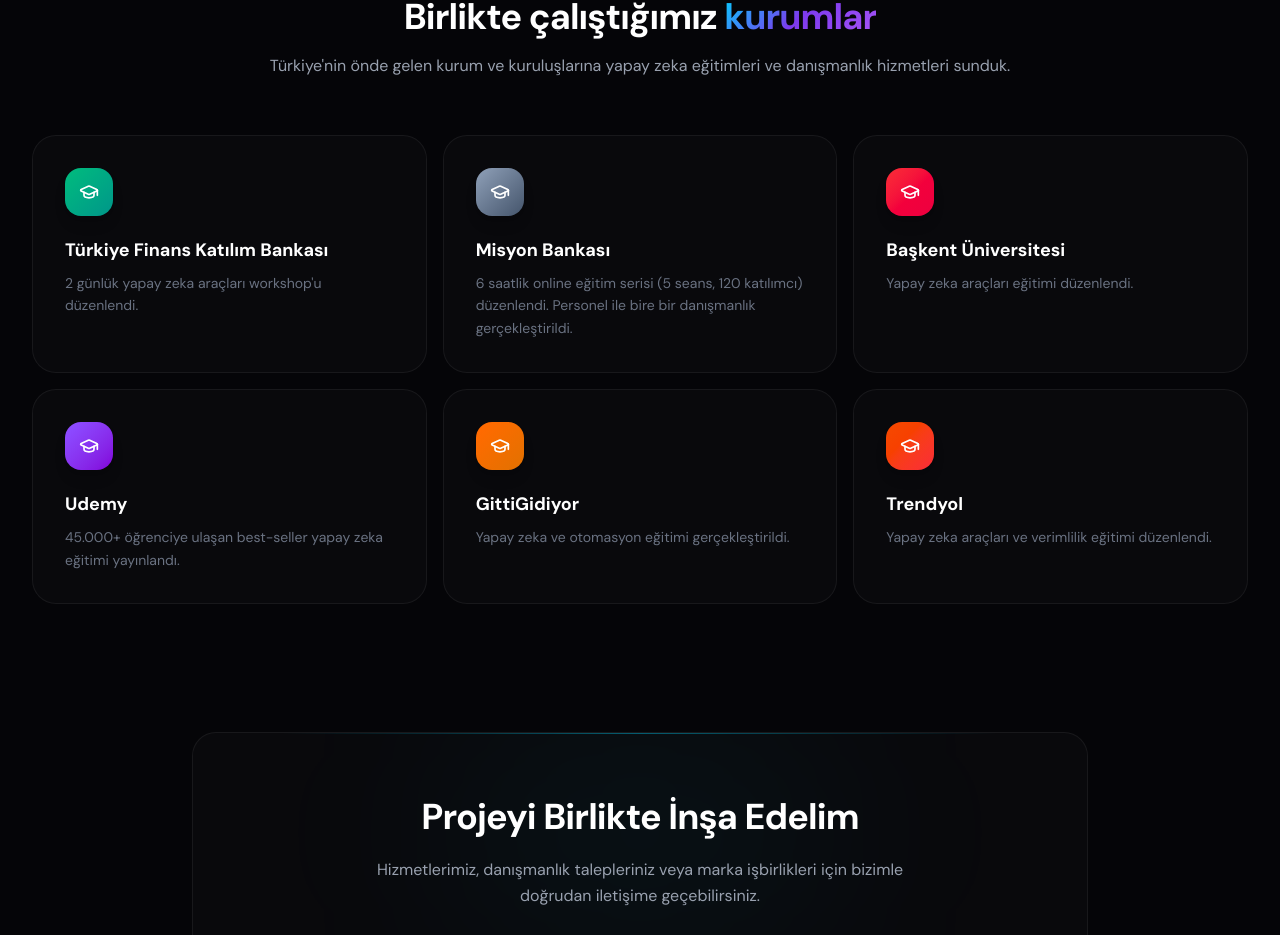
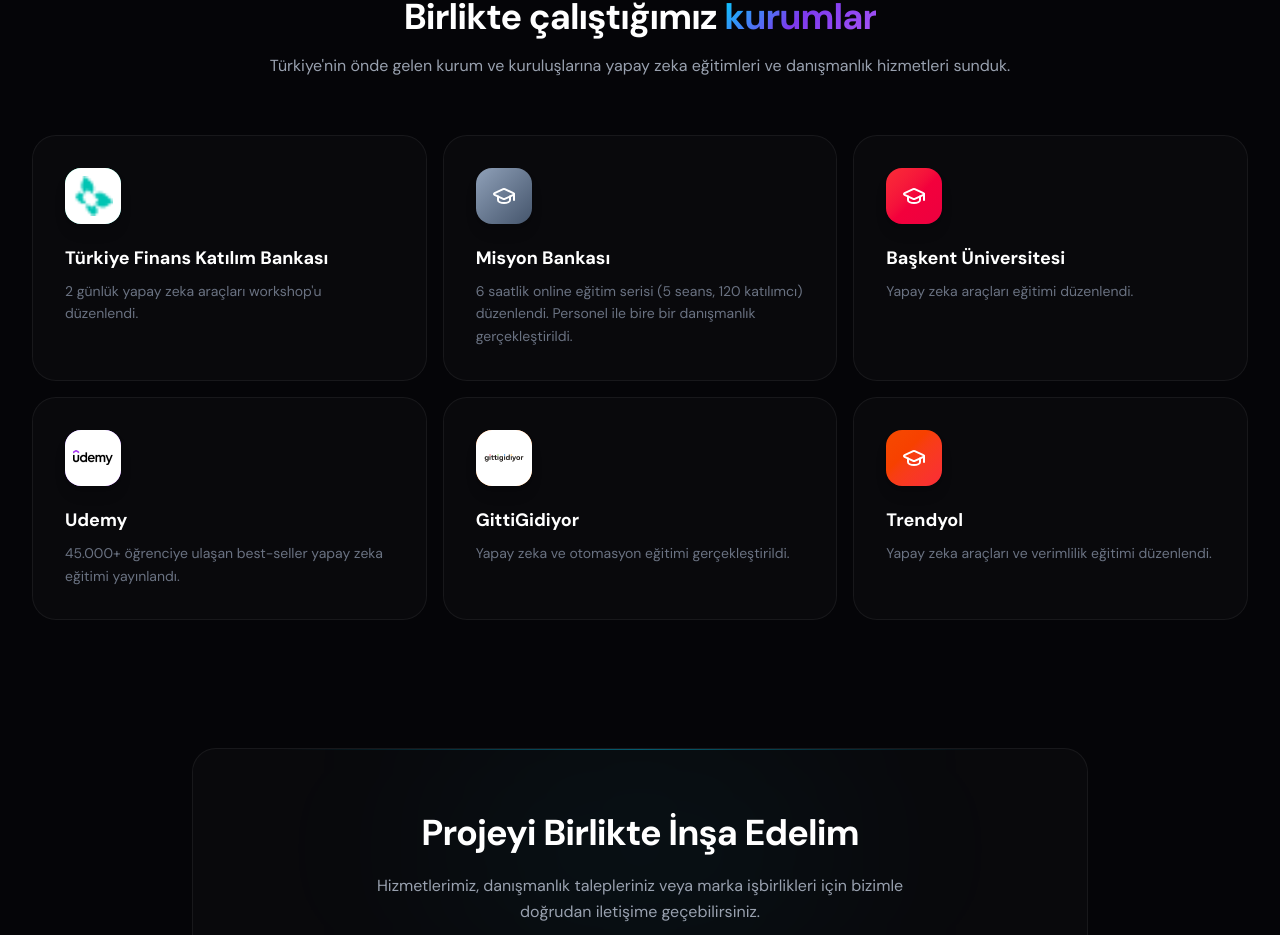
Before and after one commit to dolunayozerennn/Dolunay_AI_Website, a Next.js app: page /cozumler/hizmetler in a window 1280 px wide. Shown: the part 1320-2255 px from the top of the page. Built offline with nearby package versions, Linux system fonts and the light colour scheme; a web font is replaced by a local one.

Commit message:
fix(ui): add team members avatars and restore corporate logos properly

```diff
--- a/src/app/egitimler/kurumsal-egitimler/page.tsx
+++ b/src/app/egitimler/kurumsal-egitimler/page.tsx
@@ -19,7 +19,8 @@ const educationClients = [
     desc: '2 günlük yapay zeka araçları workshop\'u düzenlendi.',
     gradient: 'from-emerald-500 to-teal-600',
     bgGlow: 'rgba(52, 211, 153, 0.12)',
-    logoDomain: 'turkiyefinans.com.tr'
+    logoDomain: 'turkiyefinans.com.tr',
+    logo: '/images/logos/turkiye-finans-logo.png'
   },
   {
     name: 'Misyon Bankası',
@@ -40,14 +41,16 @@ const educationClients = [
     desc: '45.000+ öğrenciye ulaşan best-seller yapay zeka eğitimi yayınlandı.',
     gradient: 'from-violet-500 to-purple-700',
     bgGlow: 'rgba(139, 92, 246, 0.12)',
-    logoDomain: 'udemy.com'
+    logoDomain: 'udemy.com',
+    logo: '/images/logos/Udemy_logo.svg (1).png'
   },
   {
     name: 'GittiGidiyor',
     desc: 'Yapay zeka ve otomasyon eğitimi gerçekleştirildi.',
     gradient: 'from-orange-500 to-amber-600',
     bgGlow: 'rgba(249, 115, 22, 0.12)',
-    logoDomain: 'gittigidiyor.com'
+    logoDomain: 'gittigidiyor.com',
+    logo: '/images/logos/images (8) copy 2.png'
   },
   {
     name: 'Trendyol',
@@ -93,9 +96,15 @@ function RefCard({ client, index }: { client: typeof educationClients[0]; index:
       <div className="relative z-10">
         {/* Icon + Name */}
         <div className={`w-14 h-14 rounded-2xl bg-gradient-to-br ${client.gradient} flex items-center justify-center text-white shadow-lg mb-5 group-hover:scale-110 transition-transform duration-500 overflow-hidden`}>
-          {!imgError && client.logoDomain ? (
+          {client.logo ? (
             <img
-              src={`https://www.google.com/s2/favicons?sz=128&domain=${client.logoDomain}`}
+              src={client.logo}
+              alt={`${client.name} logo`}
+              className="w-full h-full object-contain bg-white p-2"
+            />
+          ) : !imgError && client.logoDomain ? (
+            <img
+              src={`https://www.google.com/s2/favicons?domain=${client.logoDomain}&sz=128`}
               alt={`${client.name} logo`}
               className="w-full h-full object-cover bg-white p-1.5"
               onError={() => setImgError(true)}
--- a/src/app/hakkimizda/page.tsx
+++ b/src/app/hakkimizda/page.tsx
@@ -22,12 +22,12 @@ const scaleIn = {
 };
 
 const teamMembers = [
-  { name: 'Ceren', role: 'Partnership Manager', type: 'human' as const, initial: 'C', color: 'from-pink-500 to-rose-600' },
-  { name: 'Sarper', role: 'Social Media Ads Manager', type: 'human' as const, initial: 'S', color: 'from-blue-500 to-indigo-600' },
-  { name: 'Ece', role: 'Sales Specialist', type: 'human' as const, initial: 'E', color: 'from-purple-500 to-violet-600' },
-  { name: 'Berke', role: 'Video Editor', type: 'human' as const, initial: 'B', color: 'from-orange-500 to-amber-600' },
-  { name: 'Savaş', role: 'B2B Operations Lead', type: 'human' as const, initial: 'S', color: 'from-teal-500 to-emerald-600' },
-  { name: 'Okan', role: 'B2B Automation Lead', type: 'human' as const, initial: 'O', color: 'from-cyan-500 to-blue-600' },
+  { name: 'Ceren', role: 'Partnership Manager', type: 'human' as const, initial: 'C', color: 'from-pink-500 to-rose-600', avatar: '/images/team/ceren.jpeg' },
+  { name: 'Sarper', role: 'Social Media Ads Manager', type: 'human' as const, initial: 'S', color: 'from-blue-500 to-indigo-600', avatar: '/images/team/sarper.jpg' },
+  { name: 'Ece', role: 'Sales Specialist', type: 'human' as const, initial: 'E', color: 'from-purple-500 to-violet-600', avatar: '/images/team/ece.jpeg' },
+  { name: 'Berke', role: 'Video Editor', type: 'human' as const, initial: 'B', color: 'from-orange-500 to-amber-600', avatar: '/images/team/berke.jpeg' },
+  { name: 'Savaş', role: 'B2B Operations Lead', type: 'human' as const, initial: 'S', color: 'from-teal-500 to-emerald-600', avatar: '/images/team/savas.jpeg' },
+  { name: 'Okan', role: 'B2B Automation Lead', type: 'human' as const, initial: 'O', color: 'from-cyan-500 to-blue-600', avatar: '/images/team/okan.jpg' },
   { name: 'Bobby', role: 'Designer', type: 'ai' as const, initial: '🎨', color: 'from-pink-400 to-purple-500', avatar: '/team/bobby_ai.png' },
   { name: 'Gipsy', role: 'Web Site Developer', type: 'ai' as const, initial: '💻', color: 'from-cyan-400 to-blue-500', avatar: '/team/gipsy_ai.png' },
   { name: 'Daisy', role: 'Customer Support', type: 'ai' as const, initial: '💬', color: 'from-green-400 to-emerald-500', avatar: '/team/daisy_ai.png' },
--- a/src/components/sections/ServicesSection.tsx
+++ b/src/components/sections/ServicesSection.tsx
@@ -2,7 +2,7 @@
 
 import { motion } from 'framer-motion'
 import { Search, Target, Settings, CheckCircle2, ArrowUpRight, Building2, GraduationCap } from 'lucide-react'
-import { useRef } from 'react'
+import { useRef, useState } from 'react'
 import type { MouseEvent } from 'react'
 
 const fadeUp = {
@@ -41,41 +41,52 @@ const educationClients = [
     desc: '2 günlük yapay zeka araçları workshop\'u düzenlendi.',
     gradient: 'from-emerald-500 to-teal-600',
     bgGlow: 'rgba(52, 211, 153, 0.12)',
+    logoDomain: 'turkiyefinans.com.tr',
+    logo: '/images/logos/turkiye-finans-logo.png'
   },
   {
     name: 'Misyon Bankası',
     desc: '6 saatlik online eğitim serisi (5 seans, 120 katılımcı) düzenlendi. Personel ile bire bir danışmanlık gerçekleştirildi.',
     gradient: 'from-slate-400 to-slate-600',
     bgGlow: 'rgba(148, 163, 184, 0.12)',
+    logoDomain: 'misyon.com.tr'
   },
   {
     name: 'Başkent Üniversitesi',
     desc: 'Yapay zeka araçları eğitimi düzenlendi.',
     gradient: 'from-red-500 to-rose-600',
     bgGlow: 'rgba(239, 68, 68, 0.12)',
+    logoDomain: 'baskent.edu.tr'
   },
   {
     name: 'Udemy',
     desc: '45.000+ öğrenciye ulaşan best-seller yapay zeka eğitimi yayınlandı.',
     gradient: 'from-violet-500 to-purple-700',
     bgGlow: 'rgba(139, 92, 246, 0.12)',
+    logoDomain: 'udemy.com',
+    logo: '/images/logos/Udemy_logo.svg (1).png'
   },
   {
     name: 'GittiGidiyor',
     desc: 'Yapay zeka ve otomasyon eğitimi gerçekleştirildi.',
     gradient: 'from-orange-500 to-amber-600',
     bgGlow: 'rgba(249, 115, 22, 0.12)',
+    logoDomain: 'gittigidiyor.com',
+    logo: '/images/logos/images (8) copy 2.png'
   },
   {
     name: 'Trendyol',
     desc: 'Yapay zeka araçları ve verimlilik eğitimi düzenlendi.',
     gradient: 'from-orange-600 to-red-500',
     bgGlow: 'rgba(234, 88, 12, 0.12)',
+    logoDomain: 'trendyol.com'
   },
 ]
 
 function RefCard({ client, index }: { client: typeof educationClients[0]; index: number }) {
   const cardRef = useRef<HTMLDivElement>(null)
+    const [imgError, setImgError] = useState(false)
+
   const handleMouse = (e: MouseEvent) => {
     if (!cardRef.current) return
     const rect = cardRef.current.getBoundingClientRect()
@@ -102,8 +113,23 @@ function RefCard({ client, index }: { client: typeof educationClients[0]; index:
         style={{ background: client.bgGlow }}
       />
       <div className="relative z-10">
-        <div className={`w-12 h-12 rounded-2xl bg-gradient-to-br ${client.gradient} flex items-center justify-center text-white shadow-lg mb-5 group-hover:scale-110 transition-transform duration-500`}>
-          <GraduationCap className="w-5 h-5" />
+        <div className={`w-14 h-14 rounded-2xl bg-gradient-to-br ${client.gradient} flex items-center justify-center text-white shadow-lg mb-5 group-hover:scale-110 transition-transform duration-500 overflow-hidden`}>
+          {client.logo ? (
+            <img
+              src={client.logo}
+              alt={`${client.name} logo`}
+              className="w-full h-full object-contain bg-white p-2"
+            />
+          ) : !imgError && client.logoDomain ? (
+            <img
+              src={`https://www.google.com/s2/favicons?domain=${client.logoDomain}&sz=128`}
+              alt={`${client.name} logo`}
+              className="w-full h-full object-cover bg-white p-1.5"
+              onError={() => setImgError(true)}
+            />
+          ) : (
+            <GraduationCap className="w-6 h-6" />
+          )}
         </div>
         <h4 className="text-lg font-bold text-white mb-2">{client.name}</h4>
         <p className="text-gray-500 text-sm leading-relaxed">{client.desc}</p>
```
